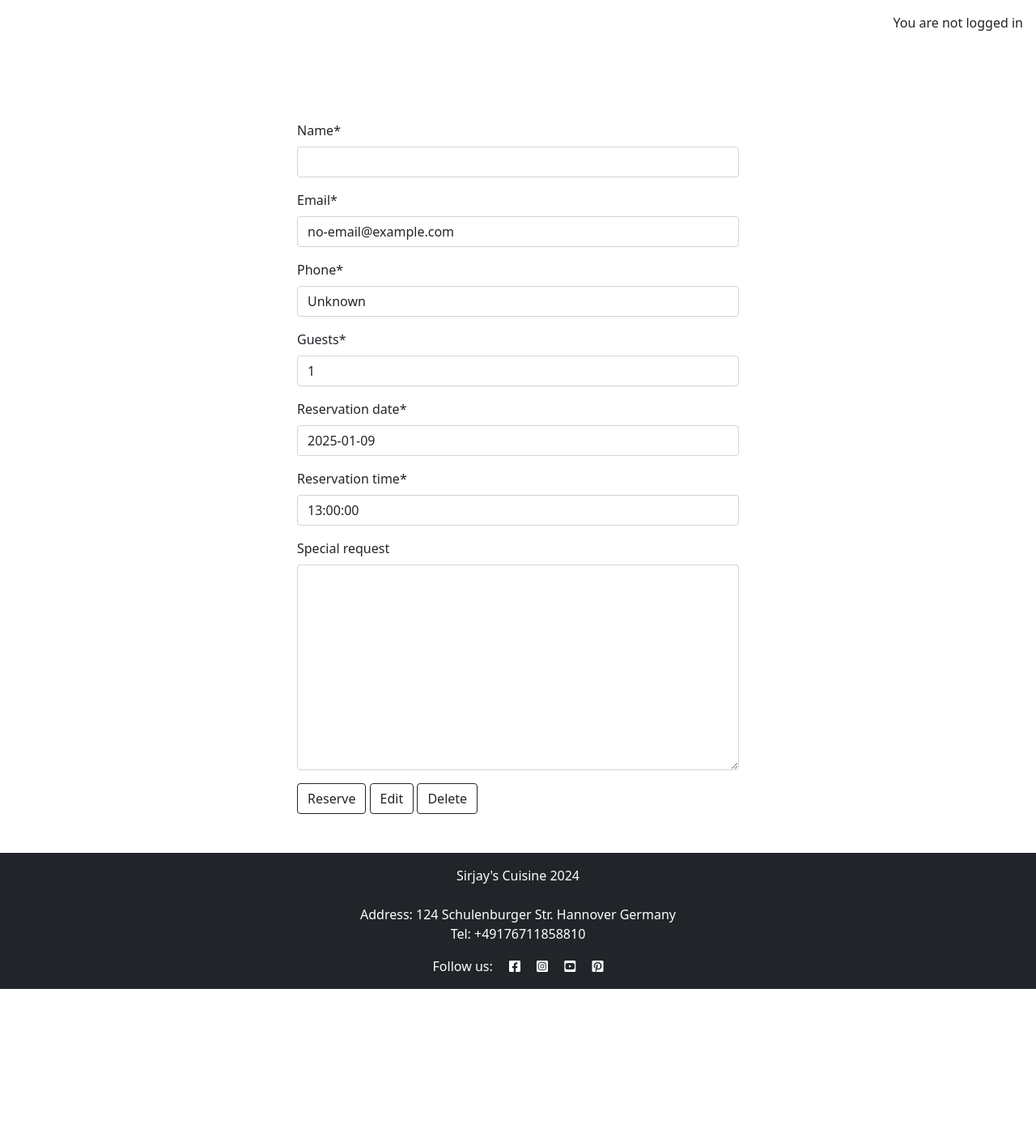
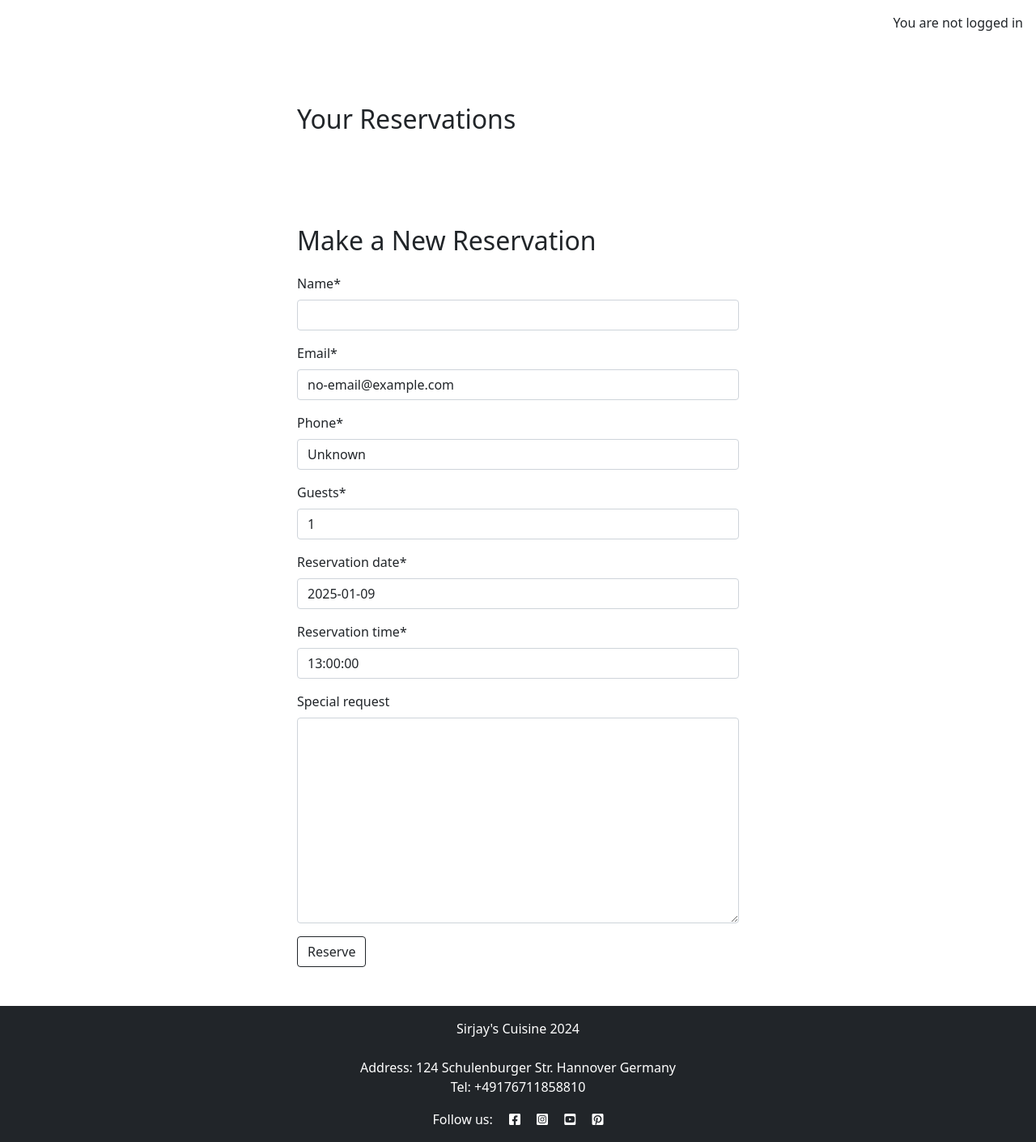
Before and after one commit to Sirjay009/Sirjays-Cuisine, a Django app: template reservation/templates/reservation/reservation_list.html in a window 1280 px wide. Shown: the part 56-1466 px from the top of the page at 81% size. Before the commit the page ends 1277 px from the top, so only its background shows below. Run offline with Django 4.2, Linux system fonts and the light colour scheme; the template is opened without the code that fills it: values that come from a table or form of the project are taken from there, others are empty; parts of the project's set-up code (start-up, migrations or seed data) failed here and were passed over; some libraries are stand-ins or nearby versions.

Commit message:
Add reservation data and edit paths

```diff
--- a/reservation/templates/reservation/reservation_list.html
+++ b/reservation/templates/reservation/reservation_list.html
@@ -21,15 +21,35 @@
     </div>
     <div class="row justify-content-center">
         <div class="col-12 col-md-6 my-5">
-            <form id="reservationForm" method="post" style="margin-top: 1.3em;">
-                {{ reservation_form | crispy }}
-                {% csrf_token %}
-                <button class="btn btn-outline-dark" id="reserveButton" type="submit">Reserve</button>
-                <button class="btn btn-outline-dark btn-edit" data-reservation_id="{{ reservation.id }}">Edit</button>
-                <button class="btn btn-outline-dark btn-delete" data-reservation_id="{{ reservation.id }}">Delete</button>
-            </form>
+            <h2>Your Reservations</h2>
+            <ul>
+                {% for reservation in reservations %}
+                <li>
+                    {{ reservation.name }} on {{ reservation.reservation_date }} at {{ reservation.reservation_time }}
+                    <button>View</button>
+                    <button>Edit</button>
+                    <form action="" method="POST" style="display:inline;">
+                        {% csrf_token %}
+                        <button type="submit">Delete</button>
+                    </form>
+                </li>
+                {% endfor %}
+            </ul>
         </div>
     </div>
+    <div class="row justify-content-center">
+        <div class="col-12 col-md-6 my-5">
+            <h2>Make a New Reservation</h2>
+            <div class="form-container">
+                <form id="reservationForm" method="post" style="margin-top: 1.3em;">
+                    {{ reservation_form | crispy }}
+                    {% csrf_token %}
+                    <button class="btn btn-outline-dark" id="reserveButton" type="submit">Reserve</button>
+                </form>
+            </div>
+        </div>
+    </div>
+
 </article>
 {% endblock %}
 
--- a/reservation/urls.py
+++ b/reservation/urls.py
@@ -2,7 +2,9 @@ from django.urls import path
 from . import views
 
 urlpatterns = [
-    path("<int:reservation_id>/", views.reservation_edit,
+    path('reservation/<int:id>/', views.reservation_data,
+         name='reservation_data'),
+    path('reservation/edit/<int:reservation_id>/', views.reservation_edit,
          name="reservation_edit"),
-    path('reservation/', views.reservation_detail, name='reservation'),
+    path('reservation/', views.reservation_list, name='reservation'),
 ]
```
